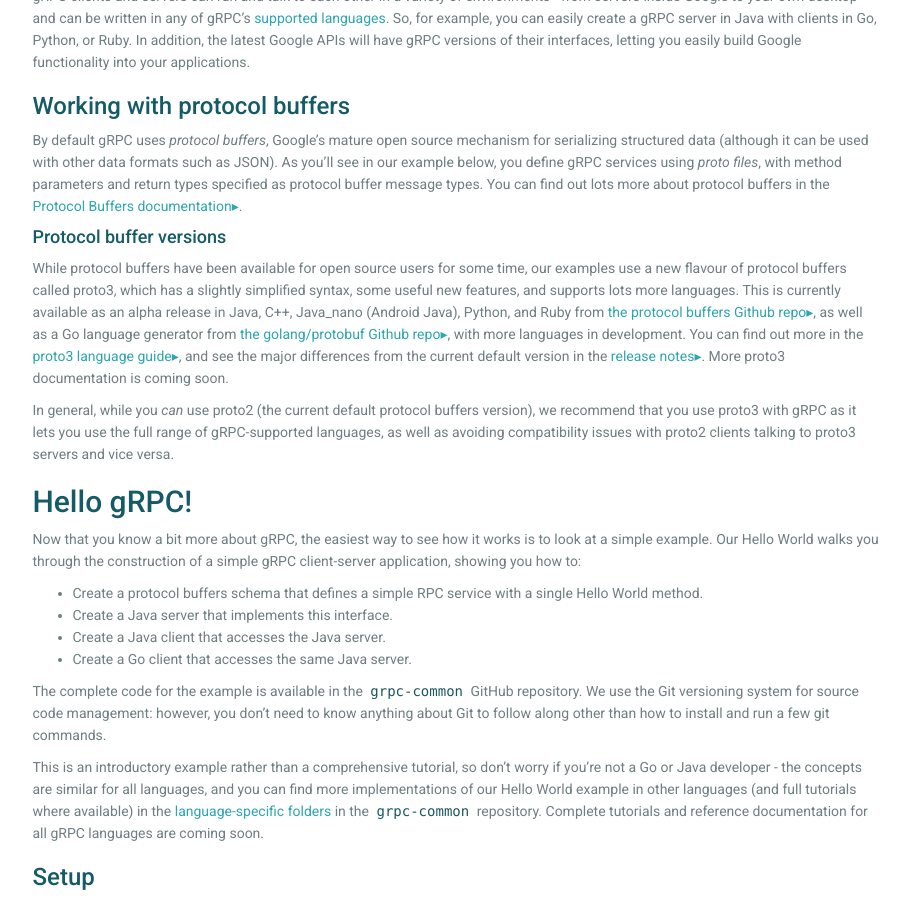
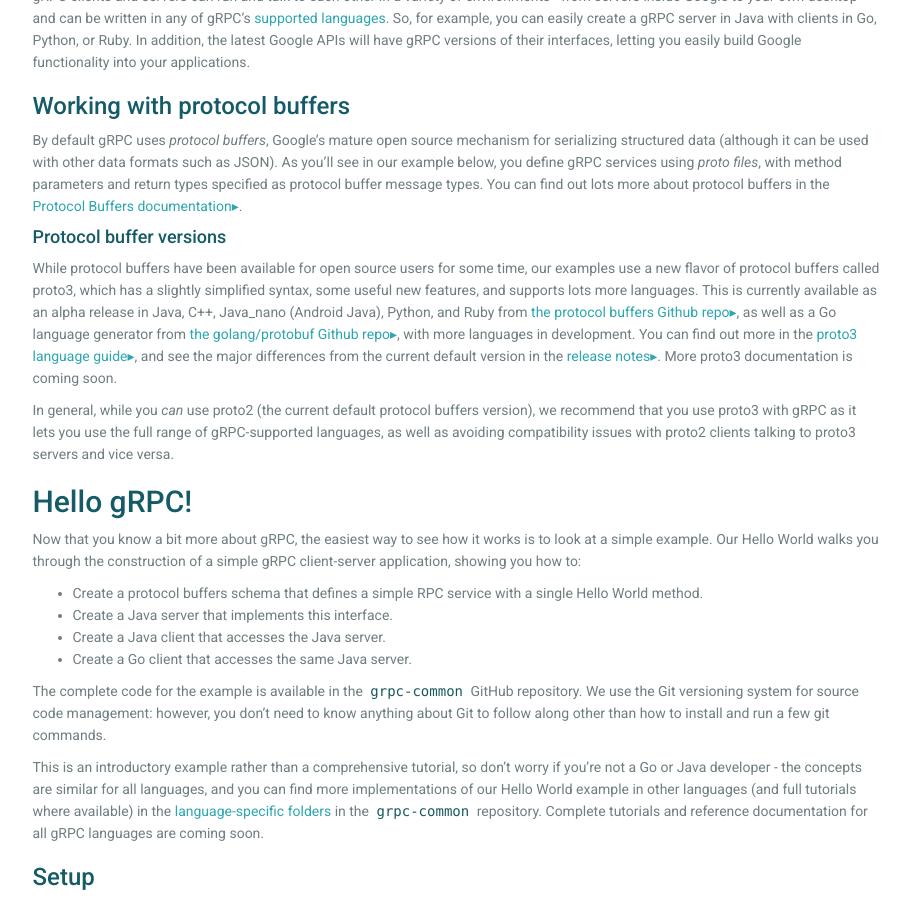
Before and after one commit to grpc/grpc.github.io, a Jekyll site: the page built from docs/index.md, in a window 1280 px wide and 900 px high, scrolled down 1378 px. Shown: the whole window, without its empty margins (330-1240 px from the left). Built offline with Jekyll 4.4.1, drawn with Linux system fonts in a browser that asks for light colours; nearby versions of some CDN libraries; library files that are not in the unit come from our copies; Markdown is read by kramdown in place of the engine named in the settings; some of the changed text lies outside the part shown.

Commit message:
Tiny wording change

```diff
--- a/docs/index.md
+++ b/docs/index.md
@@ -64,7 +64,7 @@
 #### Protocol buffer versions
 
 While protocol buffers have been available for open source users for some
-time, our examples use a new flavour of protocol buffers called proto3,
+time, our examples use a new flavor of protocol buffers called proto3,
 which has a slightly simplified syntax, some useful new features, and supports
 lots more languages. This is currently available as an alpha release in
 Java, C++, Java_nano (Android Java), Python, and Ruby from [the protocol buffers Github
```
Also changed, not shown: other parts of docs/index.md (+2 -1 lines).
